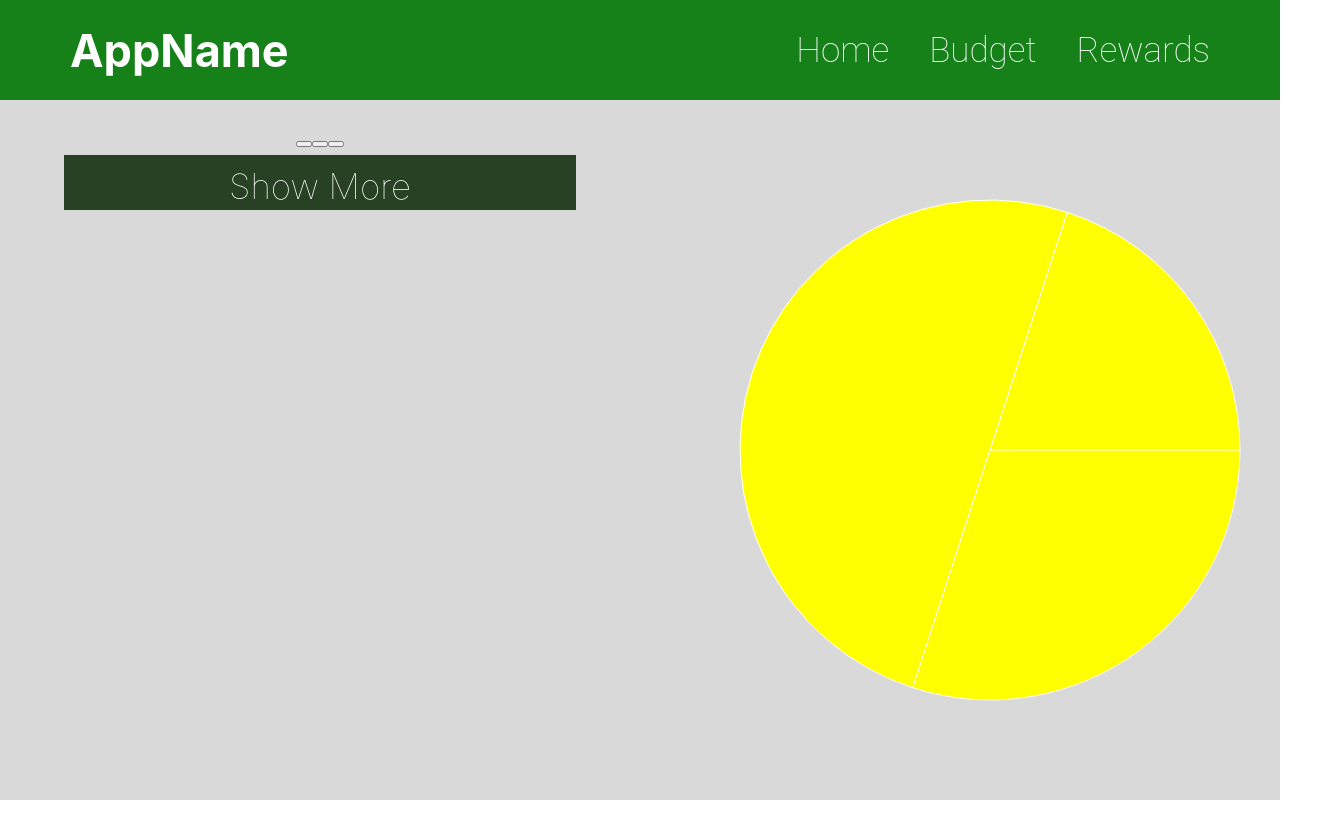
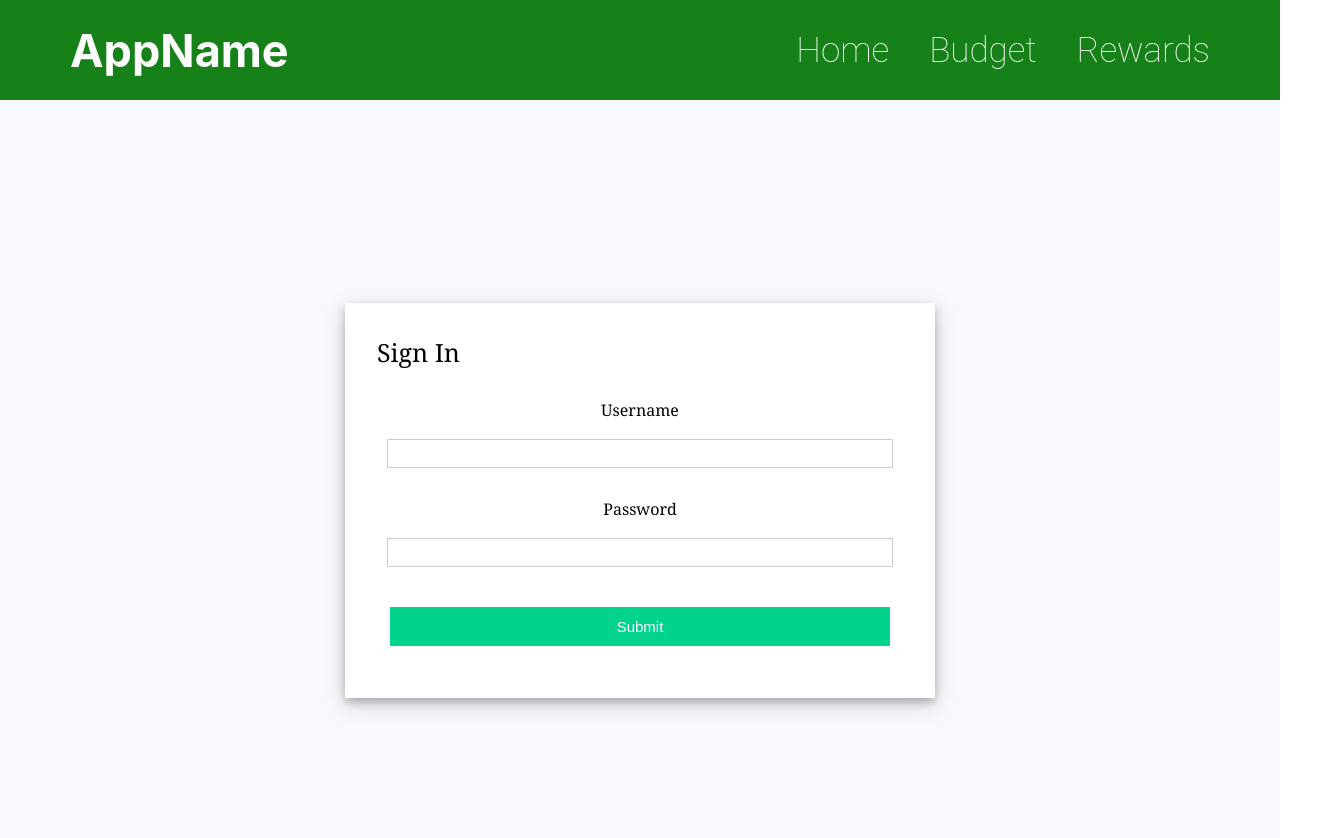
Before and after one commit to luca-mkbr/CapitalOne-Hackathon, a React (Create React App) app: page / in a window 1280 px wide. Shown: the top 838 px of the page, 1340 px wide, since content can reach past the window. Before the commit the page ends 811 px from the top, so only its background shows below. Built offline with nearby package versions, Linux system fonts and the light colour scheme.

Commit message:
Fixing AddBudget
a to A

```diff
--- a/src/App.js
+++ b/src/App.js
@@ -4,6 +4,10 @@
 import Budget from './components/Budget';
 import Rewards from './components/Rewards';
 import Home from './components/Home';
+import React, { useState } from "react";
+import Login from './components/Login'
+import ReactDOM from "react-dom";
+
 
 function App() {
   return (
@@ -11,7 +15,8 @@
       <Router>
         <Header />
         <Routes>
-          <Route path="/" element={<Home/>}></Route>
+          <Route path="/" element={<Login/>}></Route>
+          <Route path="/home" element={<Home/>}></Route>
           <Route path="/budget" element={<Budget/>}></Route>
           <Route path="/rewards" element={<Rewards/>}></Route>
           </Routes>
--- a/src/components/Header.js
+++ b/src/components/Header.js
@@ -7,7 +7,7 @@
         <div className="header">
             <Link to="/"><h1 className="appname">AppName</h1></Link>
                 <div className="links">
-                    <Link to="/">Home</Link>
+                    <Link to="/home">Home</Link>
                     <Link to="/budget">Budget</Link>
                     <Link to="/rewards">Rewards</Link>
                 </div>
--- a/src/components/Home.js
+++ b/src/components/Home.js
@@ -2,7 +2,7 @@
 import { Link } from 'react-router-dom'
 import { PieChart, Pie} from 'recharts';
 import './Home.css'
-import './addBudget.js'
+import './AddBudget.js'
 
 const Home = () => {
     const data = [
@@ -24,7 +24,7 @@
 
                     </button>
                     <div className="showmore">
-                    <Link to="/addBudget">Show More</Link>
+                    <Link to="/AddBudget">Show More</Link>
                     </div>
                 </div>
                 <div className="flex-child">
--- /dev/null
+++ b/src/components/Login.css
@@ -0,0 +1,63 @@
+.app {
+    font-family: sans-serif;
+    display: flex;
+    align-items: center;
+    justify-content: center;
+    flex-direction: column;
+    gap: 20px;
+    height: 100vh;
+    font-family: Cambria, Cochin, Georgia, Times, "Times New Roman", serif;
+    background-color: #f8f9fd;
+  }
+
+  input[type="text"],
+  input[type="password"] {
+    height: 25px;
+    border: 1px solid rgba(0, 0, 0, 0.2);
+  }
+
+  input[type="submit"] {
+    margin-top: 10px;
+    cursor: pointer;
+    font-size: 15px;
+    background: #01d28e;
+    border: 1px solid #01d28e;
+    color: #fff;
+    padding: 10px 20px;
+  }
+
+  input[type="submit"]:hover {
+    background: #6cf0c2;
+  }
+
+  .button-container {
+    display: flex;
+    justify-content: center;
+  }
+
+  .login-form {
+    background-color: white;
+    padding: 2rem;
+    box-shadow: 0 4px 8px 0 rgba(0, 0, 0, 0.2), 0 6px 20px 0 rgba(0, 0, 0, 0.19);
+  }
+
+  .list-container {
+    display: flex;
+  }
+
+  .error {
+    color: red;
+    font-size: 12px;
+  }
+
+  .title {
+    font-size: 25px;
+    margin-bottom: 20px;
+  }
+
+  .input-container {
+    display: flex;
+    flex-direction: column;
+    gap: 8px;
+    margin: 10px;
+  }
--- /dev/null
+++ b/src/components/Login.js
@@ -0,0 +1,88 @@
+import React, { useState } from "react";
+import './Login.css'
+import ReactDOM from "react-dom";
+import { Link } from 'react-router-dom'
+
+const Login = () => {
+const [errorMessages, setErrorMessages] = useState({});
+  const [isSubmitted, setIsSubmitted] = useState(false);
+
+  const database = [
+    {
+      username: "miktad",
+      password: "Password!"
+    },
+    {
+      username: "ryan",
+      password: "Wordpass!"
+    },
+  ];
+
+  const errors = {
+    uname: "invalid username",
+    pass: "invalid password"
+  };
+
+  const handleSubmit = (event) => {
+    //Prevent page reload
+    event.preventDefault();
+
+    var { uname, pass } = document.forms[0];
+
+    // Find user login info
+    const userData = database.find((user) => user.username === uname.value);
+
+    // Compare user info
+    if (userData) {
+      if (userData.password !== pass.value) {
+        // Invalid password
+        setErrorMessages({ name: "pass", message: errors.pass });
+      } else {
+        setIsSubmitted(true);
+      }
+    } else {
+      // Username not found
+      setErrorMessages({ name: "uname", message: errors.uname });
+    }
+  };
+
+  // Generate JSX code for error message
+  const renderErrorMessage = (name) =>
+    name === errorMessages.name && (
+      <div className="error">{errorMessages.message}</div>
+    );
+
+  // JSX code for login form
+  const renderForm = (
+    <div className="form">
+      <form onSubmit={handleSubmit}>
+        <div className="input-container">
+          <label>Username </label>
+          <input type="text" name="uname" required />
+          {renderErrorMessage("uname")}
+        </div>
+        <div className="input-container">
+          <label>Password </label>
+          <input type="password" name="pass" required />
+          {renderErrorMessage("pass")}
+        </div>
+        <div className="button-container">
+          <input type="submit" />
+        </div>
+      </form>
+    </div>
+  );
+
+
+
+  return (
+    <div className="app">
+    <div className="login-form">
+      <div className="title">Sign In</div>
+      {isSubmitted ? <div>User is successfully logged in</div> : renderForm}
+    </div>
+  </div>
+  );
+}
+
+export default Login
--- a/src/components/addBudget.js
+++ b/src/components/addBudget.js
@@ -1,9 +1,9 @@
 import React, {useState} from 'react'
 import { useNavigate } from 'react-router-dom'
 import { data } from '../data/data'
-import './addBudget.css'
+import './AddBudget.css'
 
-const addBudget = () => {
+const AddBudget = () => {
     let navigate =useNavigate();
 
     const [savings, setSavings] = useState('')
@@ -41,4 +41,4 @@
  )
 }
 
-export default addBudget
+export default AddBudget
```
